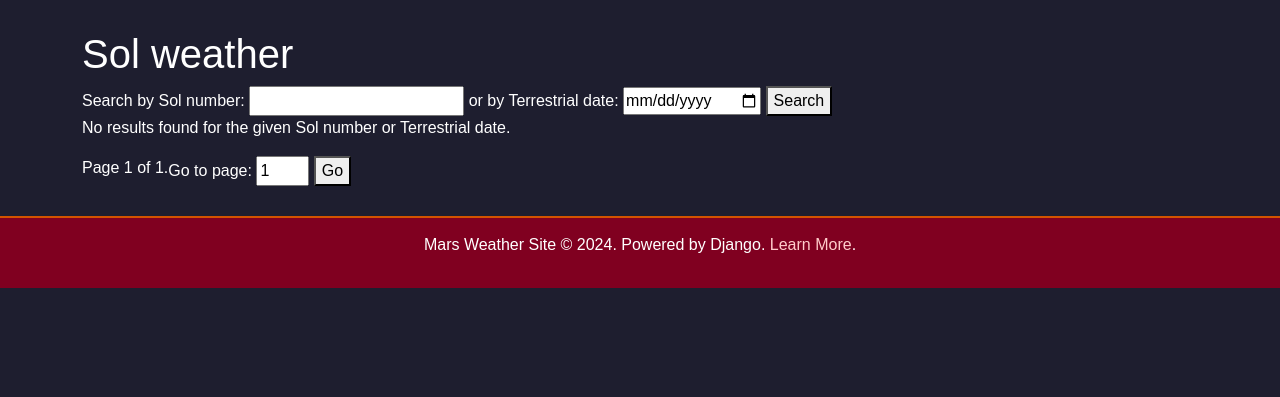
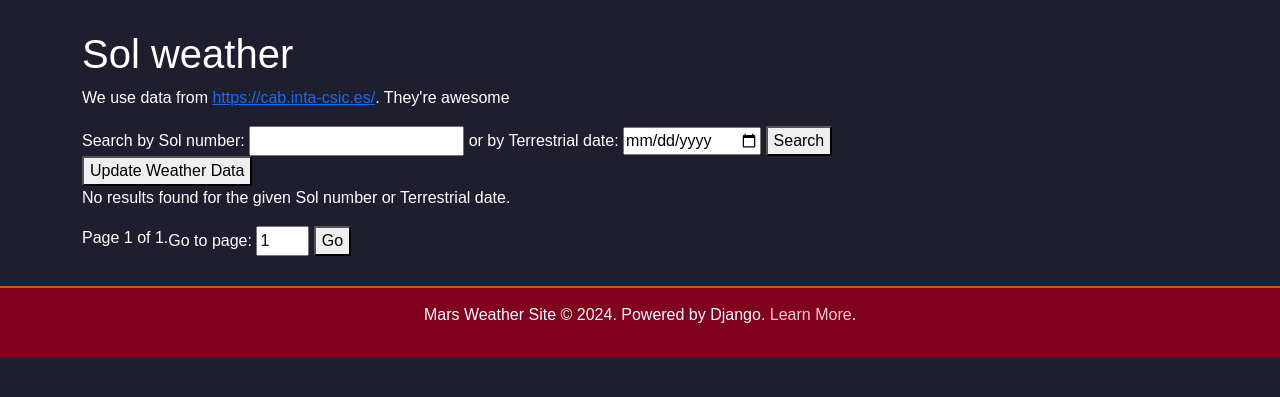
Before and after one commit to juju9301/mars_weather_site, a Django app: page /list in a window 1280 px wide. Shown: the part 94-491 px from the top of the page. Run offline with Django 5.2, Linux system fonts and the light colour scheme; data that the repository does not hold is empty.

```diff
--- a/mars1/weather/templates/weather/weather_list.html
+++ b/mars1/weather/templates/weather/weather_list.html
@@ -2,6 +2,7 @@
 {% block title %}{% endblock title %}
 {% block content %}
 <h1>Sol weather</h1>
+<p>We use data from <a href="https://cab.inta-csic.es/">https://cab.inta-csic.es/</a>. They're awesome</p>
 
 <form method="get" action="">
     <label for="sol_search">Search by Sol number:</label>
@@ -11,6 +12,11 @@
     <input type="date" id="date_search" name="terrestrial_date" value="{{ request.GET.terrestrial_date }}">
 
     <button type="submit">Search</button>
+</form>
+
+<form method="post" action="{% url 'weather:update_weather_data' %}">
+    {% csrf_token %}
+    <button type="submit">Update Weather Data</button>
 </form>
 
 {% if page_obj %}
--- a/mars1/weather/urls.py
+++ b/mars1/weather/urls.py
@@ -7,5 +7,6 @@ urlpatterns = [
     path('list', views.weather_list, name='weather_list'),
     path('<int:sol>', views.weather_detail, name='weather_detail'),
     path('plot', views.generate_weather_plot, name='generate_weather_plot'),
+    path('update_weather_data', views.update_weather_data, name='update_weather_data'),
     path('', views.index, name='index'),
 ]
--- a/mars1/weather/views.py
+++ b/mars1/weather/views.py
@@ -3,11 +3,11 @@ from .models import Weather
 from django.core.paginator import Paginator, EmptyPage, PageNotAnInteger
 from matplotlib import pyplot as plt
 from django.urls import reverse
-from django.http import HttpResponseBadRequest
+from django.http import HttpResponseBadRequest, JsonResponse
 
-import matplotlib.pyplot as plt
 from io import BytesIO
 import base64
+import requests
 
 def weather_list(request):
     sol_query = request.GET.get('sol')
@@ -31,12 +31,6 @@ def weather_list(request):
         page_obj = paginator.page(paginator.num_pages)
 
     return render(request, 'weather/weather_list.html', {'soles': soles, 'page_obj': page_obj})
-
-# class WeatherListView(ListView):
-#     queryset = Weather.objects.all()
-#     context_object_name = 'soles'
-#     paginate_by = 10
-#     template_name = 'weather/weather_list.html'
 
 def weather_detail(request, sol):
     sol_to_show = get_object_or_404(
@@ -138,3 +132,37 @@ def _generate_plot(weather_data, sol_from, sol_to, temp_type):
 
 def index(request):
     return render(request, 'index.html', {})
+
+def update_weather_data(request):
+    if request.method == 'POST':
+        response = requests.get('http://cab.inta-csic.es/rems/wp-content/plugins/marsweather-widget/api.php')
+        if response.status_code == 200:
+            data = response.json()
+            for entry in data['soles']:
+                sol = entry['sol']
+                if not Weather.objects.filter(sol=sol).exists():
+                    Weather.objects.create(
+                        orig_id=entry['id'],
+                        terrestrial_date=entry['terrestrial_date'],
+                        sol=entry['sol'],
+                        ls=entry['ls'],
+                        season=entry['season'],
+                        min_temp=entry['min_temp'],
+                        max_temp=entry['max_temp'],
+                        pressure=entry['pressure'],
+                        pressure_string=entry['pressure_string'],
+                        abs_humidity=entry['abs_humidity'],
+                        wind_speed=entry['wind_speed'],
+                        wind_direction=entry['wind_direction'],
+                        atmo_opacity=entry['atmo_opacity'],
+                        sunrise=entry['sunrise'],
+                        sunset=entry['sunset'],
+                        local_uv_irradiance_index=entry['local_uv_irradiance_index'],
+                        min_gts_temp=entry['min_gts_temp'],
+                        max_gts_temp=entry['max_gts_temp']
+                    )
+            return redirect('weather:weather_list')
+        else:
+            return JsonResponse({'error': 'Failed to fetch data from the API'}, status=500)
+    else:
+        return JsonResponse({'error': 'Invalid request method'}, status=400)
```
Also changed, not shown: mars1/weather/models.py (+5 -2 lines), mars1/weather/templates/weather/weather_detail.html (+10 -1 lines), mars1/weather/migrations/0002_alter_weather_sol_alter_weather_terrestrial_date.py (added).
